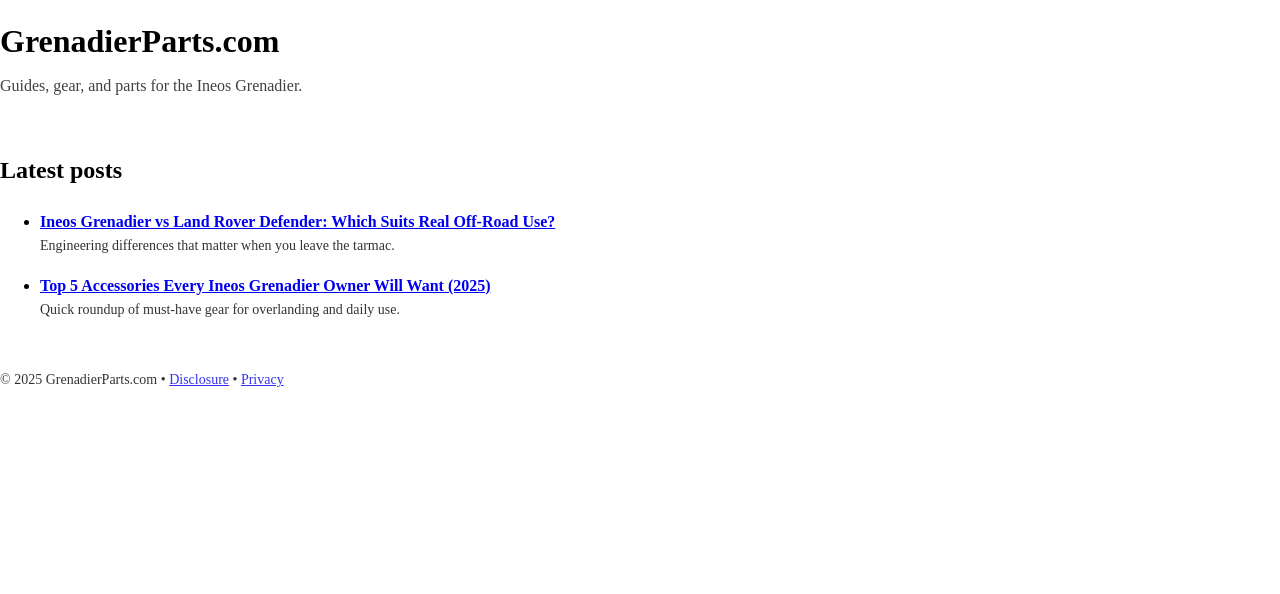
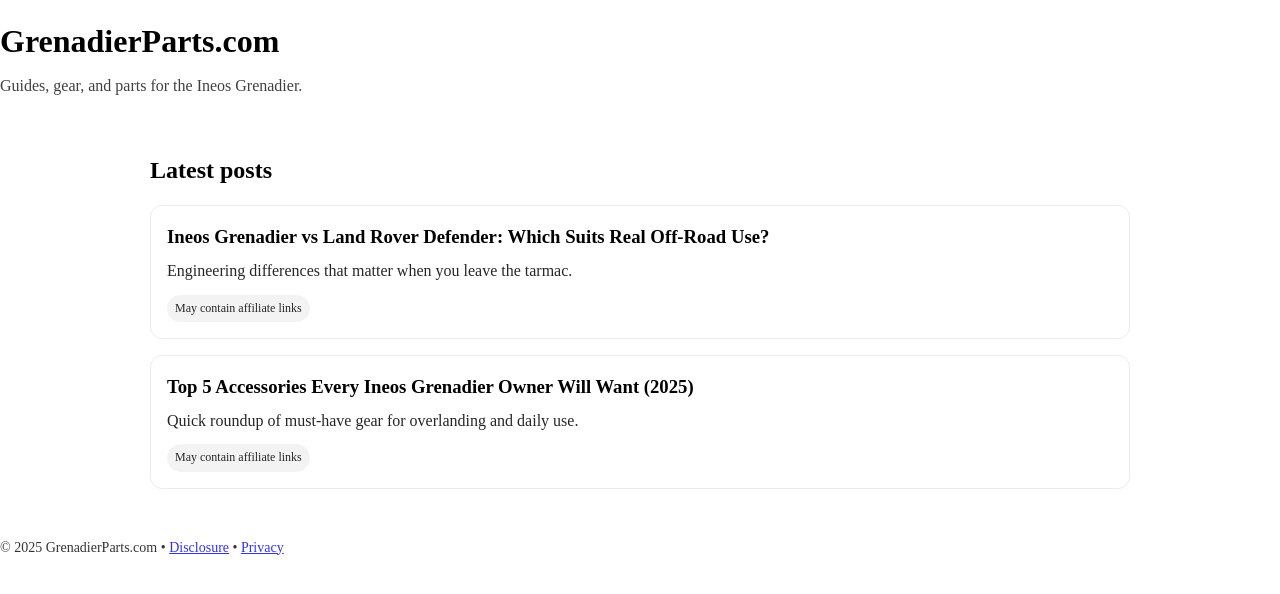
Before and after one commit to jamesrees22/grenadierparts, a Next.js app: page / in a window 1280 px wide. Shown: the top 594 px of the page. Built offline with nearby package versions, Linux system fonts and the light colour scheme; no server answers.

Commit message:
feat(home): add affiliate disclosure badge to post cards and improve list styling

```diff
--- a/app/page.tsx
+++ b/app/page.tsx
@@ -4,14 +4,45 @@
 
 export default async function HomePage() {
   const posts = await getAllPosts();
+
   return (
-    <section>
-      <h2>Latest posts</h2>
-      <ul>
-        {posts.map(p => (
-          <li key={p.slug} style={{ margin: "16px 0" }}>
-            <a href={`/posts/${p.slug}`}><strong>{p.title}</strong></a>
-            <div style={{ fontSize: 14, opacity: 0.8 }}>{p.excerpt}</div>
+    <section style={{ maxWidth: 980, margin: "0 auto" }}>
+      <h2 style={{ marginBottom: 16 }}>Latest posts</h2>
+
+      <ul style={{ listStyle: "none", padding: 0, margin: 0, display: "grid", gap: 16 }}>
+        {posts.map((p) => (
+          <li
+            key={p.slug}
+            style={{
+              border: "1px solid rgba(0,0,0,0.08)",
+              borderRadius: 12,
+              padding: 16,
+            }}
+          >
+            <a
+              href={`/posts/${p.slug}`}
+              style={{ textDecoration: "none", color: "inherit" }}
+              aria-label={`Read: ${p.title}`}
+            >
+              <h3 style={{ margin: "0 0 6px" }}>{p.title}</h3>
+            </a>
+
+            <p style={{ margin: "0 0 10px", opacity: 0.85 }}>{p.excerpt}</p>
+
+            {/* Compliance/Trust badge */}
+            <span
+              title="Some posts include affiliate links that may earn us a small commission."
+              style={{
+                display: "inline-block",
+                fontSize: 12,
+                padding: "4px 8px",
+                borderRadius: 999,
+                background: "rgba(0,0,0,0.06)",
+                opacity: 0.85,
+              }}
+            >
+              May contain affiliate links
+            </span>
           </li>
         ))}
       </ul>
```
